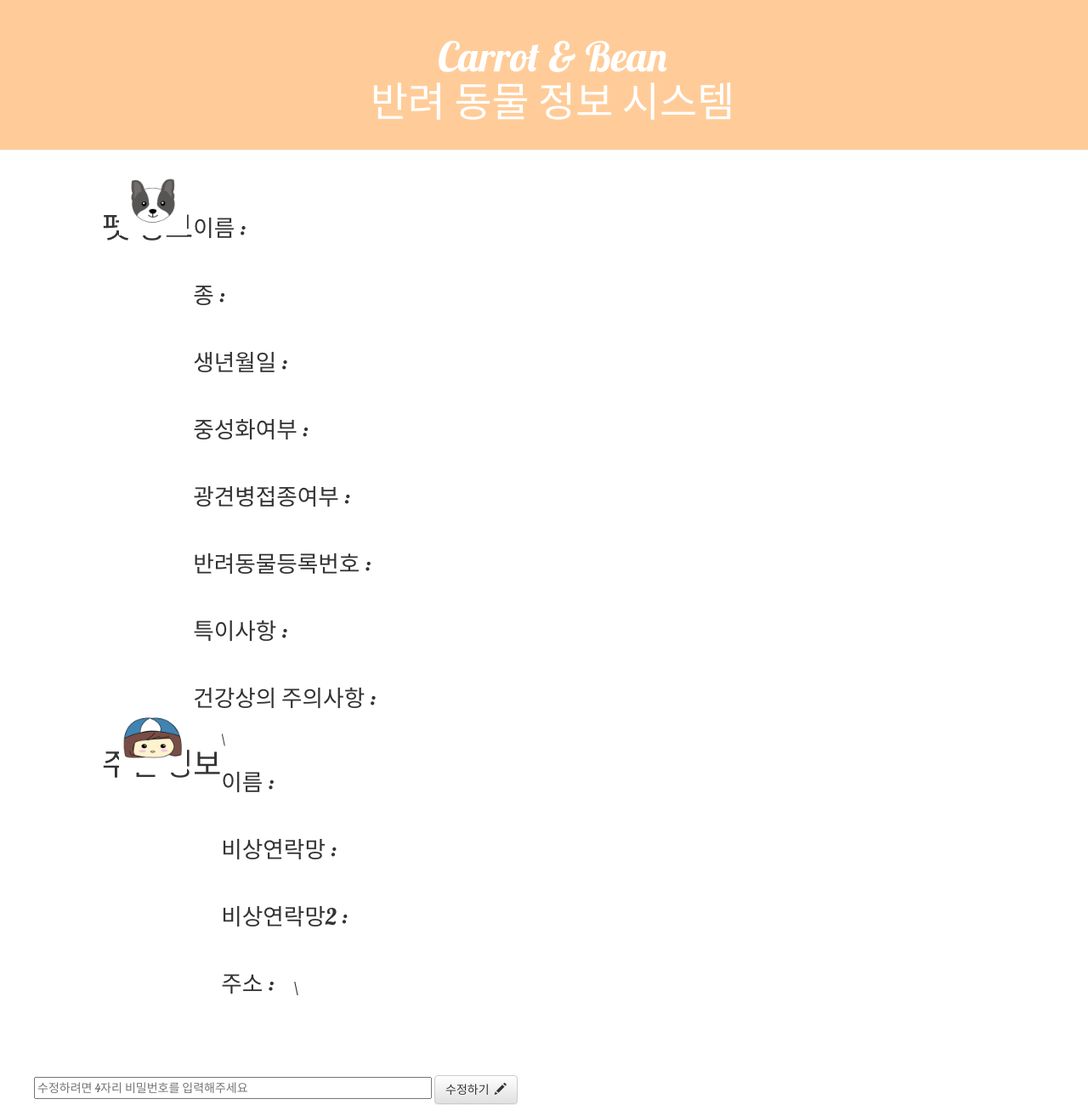
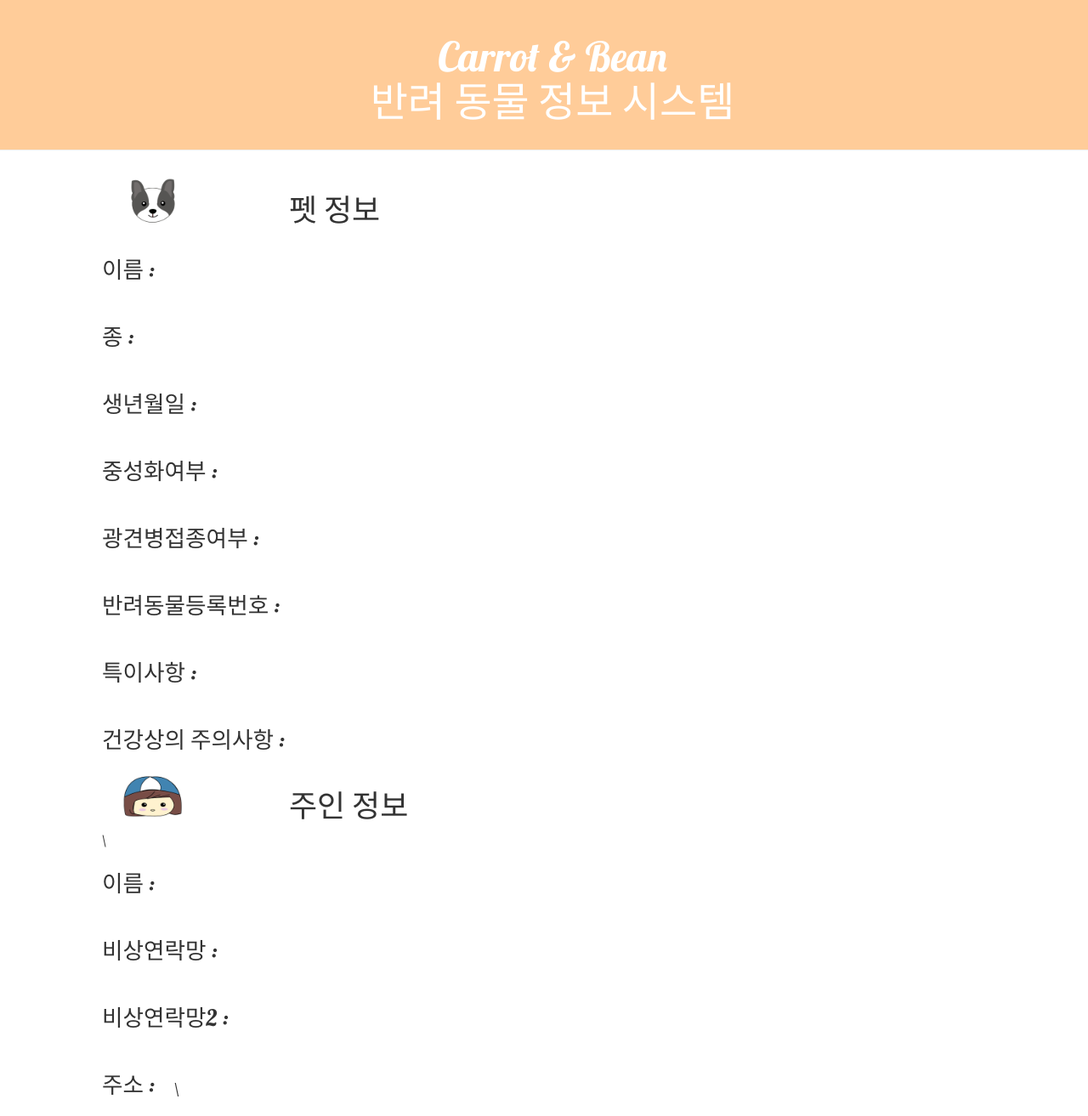
Before and after one commit to kyc0816/my-first-blog, a Django app: template blog/templates/blog/post_detail.html in a window 1280 px wide. Shown: the top 1313 px of the page at 85% size. Run offline with Django 3.2, Linux system fonts and the light colour scheme; the template is opened without the code that fills it, so the values that code supplies are empty; some libraries are stand-ins or nearby versions.

Commit message:
For a long time

```diff
--- a/blog/static/css/blog.css
+++ b/blog/static/css/blog.css
@@ -19,7 +19,7 @@
 }
 
 #text_info {
-    float: left;
+    margin-left: 300px;
 }
 
 .content {
```
